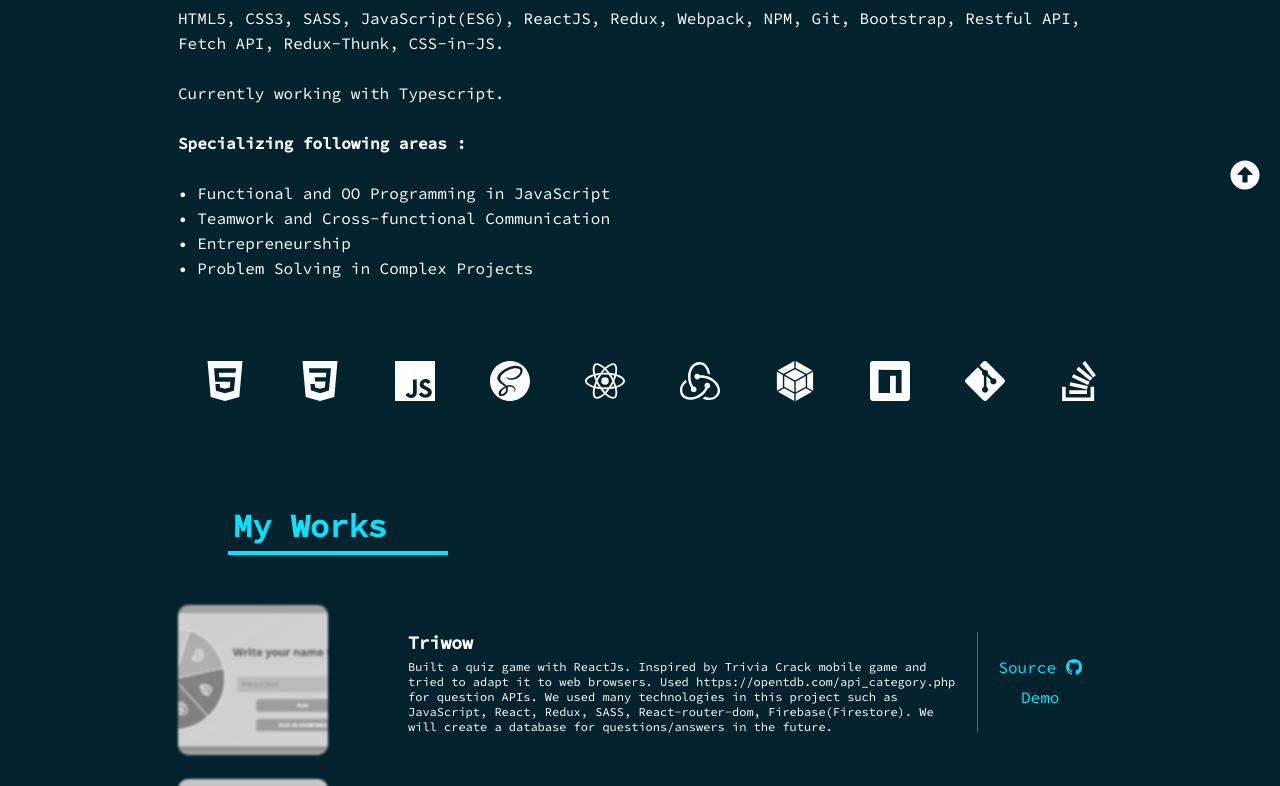
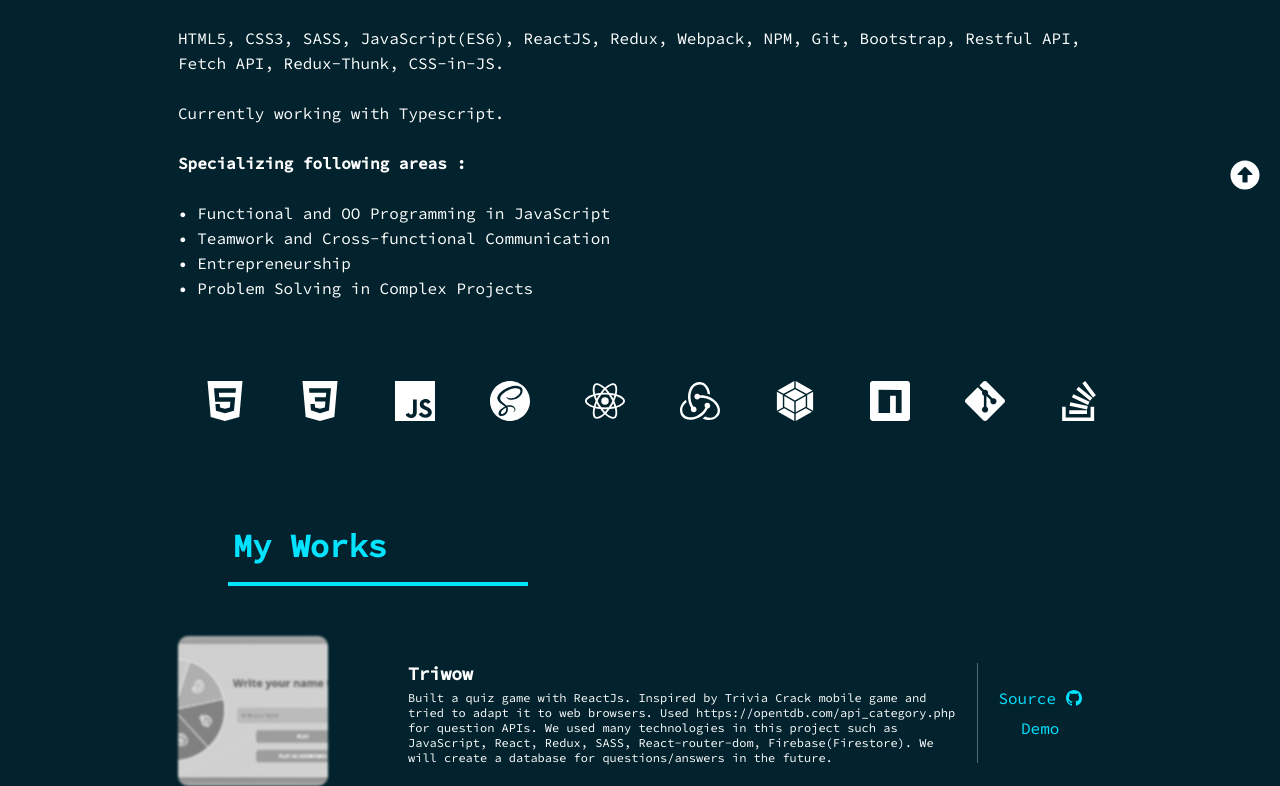
Before and after one commit to eraydurak/Eray, a React (Create React App) app: page / in a window 1280 px wide. Shown: the part 586-1372 px from the top of the page. Built offline with nearby package versions, Linux system fonts and the light colour scheme; the HTML template or start-up script is replaced by a standard one.

Commit message:
Style changes due to item changes

```diff
--- a/src/components/Main.scss
+++ b/src/components/Main.scss
@@ -35,7 +35,7 @@ $transition: 0.3s all ease-in-out;
     @include centered();
     justify-content: space-around;
     padding: 5px 15px;
-    margin-bottom: 20px;
+    margin-bottom: 40px;
     width: 50%;
     margin-left: auto;
     margin-right: auto;
@@ -101,7 +101,9 @@ $transition: 0.3s all ease-in-out;
     margin-top: 70px;
     margin-left: 50px;
     padding: 5px;
-    width: 220px;
+    padding-bottom: 16px;
+    width: 300px;
+    border: 1 px solid white;
   }
   .wrapper {
     display: flex;
```
